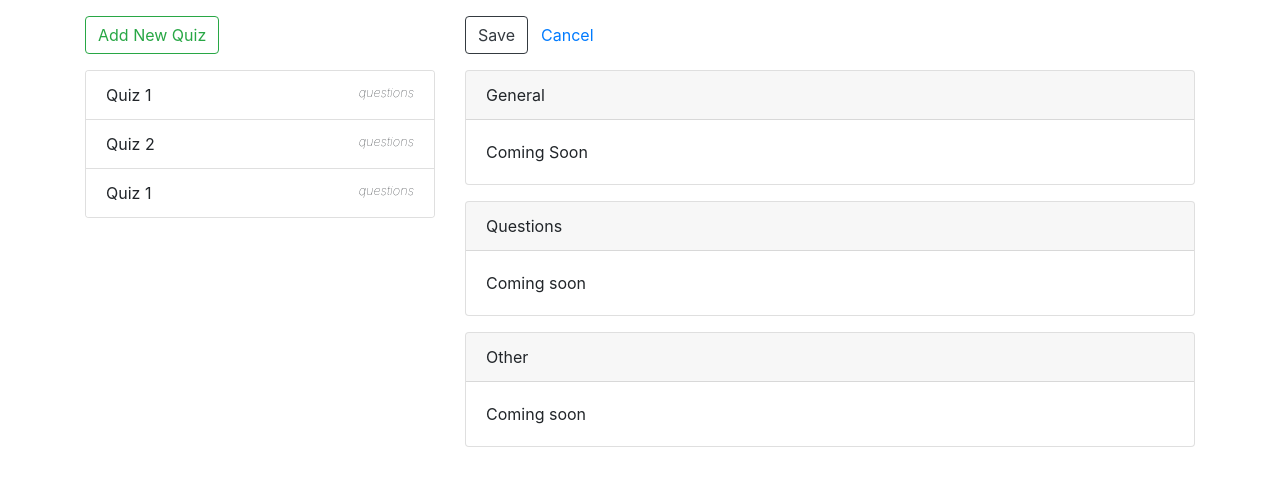
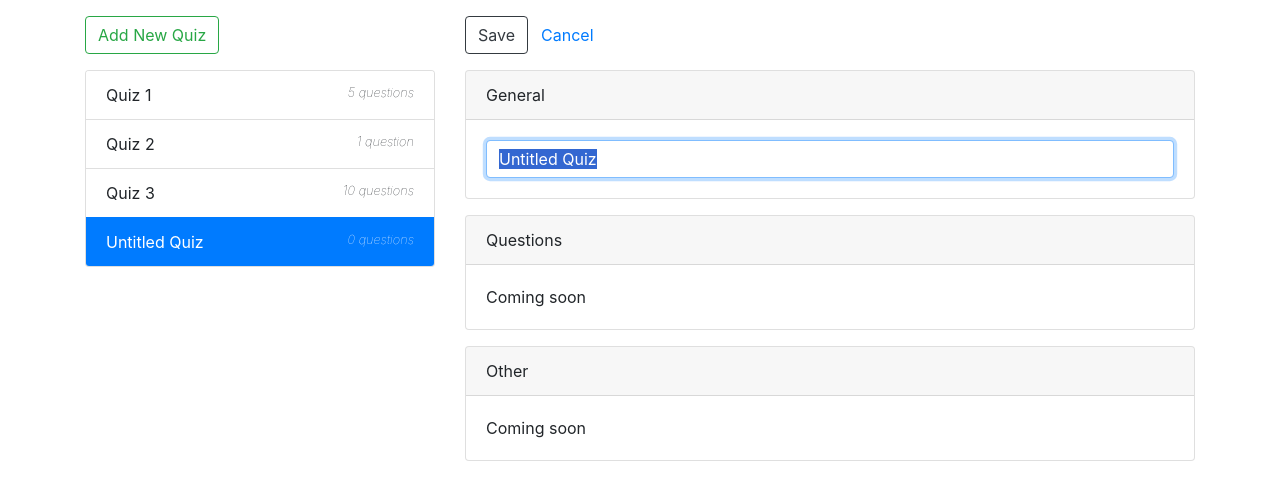
Before and after one commit to 2020-fall-jsf-tuth/quiz-editor, an Angular app: page / in a window 1280 px wide. Both pictures are taken after a click on the element "Add New Quiz". Shown: the top 500 px of the page. Built offline with nearby package versions, Linux system fonts and the light colour scheme.

Commit message:
slack-n-tell done..

```diff
--- a/src/app/app.component.html
+++ b/src/app/app.component.html
@@ -1,7 +1,10 @@
 <div class="container">
   <div class="row">
     <div class="col-md-4">
-      <div class="btn btn-outline-success mt-3 mb-3">
+      <div
+        class="btn btn-outline-success mt-3 mb-3"
+        (click)="addNewQuiz()"
+      >
         Add New Quiz
       </div>
       <div class="card">
@@ -9,16 +12,29 @@
           <div
             class="list-group-item d-flex justify-content-between"
             *ngFor="let quiz of quizzes"
+            (click)="setSelectedQuiz(quiz)"
+            [class.active]="quiz == selectedQuiz"
           >
             {{ quiz.name }}
             <small class="font-italic font-weight-lighter">
-              {{ quiz.numberOfQuestions }} questions
+              {{ quiz.numberOfQuestions }} question<span *ngIf="quiz.numberOfQuestions != 1">s</span>
             </small>
           </div>
         </div>
       </div>
     </div>
-    <div class="col-md-8">
+    <div
+      class="col-md-8"
+      *ngIf="selectedQuiz == undefined"
+    >
+      <div class="alert alert-info my-3">
+        Select or add a new quiz to get started...
+      </div>
+    </div>
+    <div
+      class="col-md-8"
+      *ngIf="selectedQuiz != undefined"
+    >
       <div class="btn btn-outline-dark mt-3 mb-3">
         Save
       </div>
@@ -30,7 +46,11 @@
           General
         </div>
         <div class="card-body">
-          Coming Soon
+          <input
+            [(ngModel)]="selectedQuiz.name"
+            class="form-control"
+            #myInputForAutoFocus
+          />
         </div>
       </div>
       <div class="card mb-3">
--- a/src/app/app.component.ts
+++ b/src/app/app.component.ts
@@ -1,4 +1,4 @@
-import { Component } from '@angular/core';
+import { Component, ViewChild } from '@angular/core';
 import { QuizService, QuizDisplay } from './quiz.service';
 
 @Component({
@@ -17,4 +17,35 @@ export class AppComponent {
     this.quizzes = this.quizSvc.fetchQuizzes();
   }
 
+  selectedQuiz: QuizDisplay = undefined;
+
+  setSelectedQuiz(quizToSelect: QuizDisplay) {
+    this.selectedQuiz = quizToSelect;
+
+    setTimeout(
+      () => {
+        console.log(this.autoFocusInput);
+        this.autoFocusInput.nativeElement.select();
+      }
+      , 30
+    );
+  }
+
+  addNewQuiz() {
+    const newQuiz = {
+      name: "Untitled Quiz"
+      , numberOfQuestions: 0
+    };
+
+    this.quizzes = [
+      ...this.quizzes
+      , newQuiz
+    ];
+
+    this.setSelectedQuiz(newQuiz);
+  }
+
+  @ViewChild('myInputForAutoFocus')
+  autoFocusInput: any;
+
 }
--- a/src/app/app.module.ts
+++ b/src/app/app.module.ts
@@ -3,6 +3,7 @@ import { NgModule } from '@angular/core';
 
 import { AppComponent } from './app.component';
 import { NgbModule } from '@ng-bootstrap/ng-bootstrap';
+import { FormsModule } from '@angular/forms';
 
 @NgModule({
   declarations: [
@@ -10,7 +11,8 @@ import { NgbModule } from '@ng-bootstrap/ng-bootstrap';
   ],
   imports: [
     BrowserModule,
-    NgbModule
+    NgbModule,
+    FormsModule
   ],
   providers: [],
   bootstrap: [AppComponent]
--- a/src/app/quiz.service.ts
+++ b/src/app/quiz.service.ts
@@ -1,17 +1,13 @@
 import { Injectable } from '@angular/core';
 
 export interface QuizDisplay {
-  name: string
-  , numberOfQuiestions: number;
+  name: string;
+  numberOfQuestions: number;
 }
-
-
 
 @Injectable({
   providedIn: 'root'
 })
-
-
 export class QuizService {
 
   constructor() { }
@@ -21,15 +17,15 @@ export class QuizService {
     return [
       {
         name: 'Quiz 1'
-  , numberOfQuiestions: 5
-},
-{
+        , numberOfQuestions: 5
+      }
+      , {
         name: 'Quiz 2'
-  , numberOfQuiestions: 0
-},
-{
-  name: 'Quiz 1'
-  , numberOfQuiestions: 10
+        , numberOfQuestions: 1
+      }
+      , {
+        name: 'Quiz 3'
+        , numberOfQuestions: 10
       }
     ];
 
```
Lines whose indentation alone changed are shown as unchanged.
